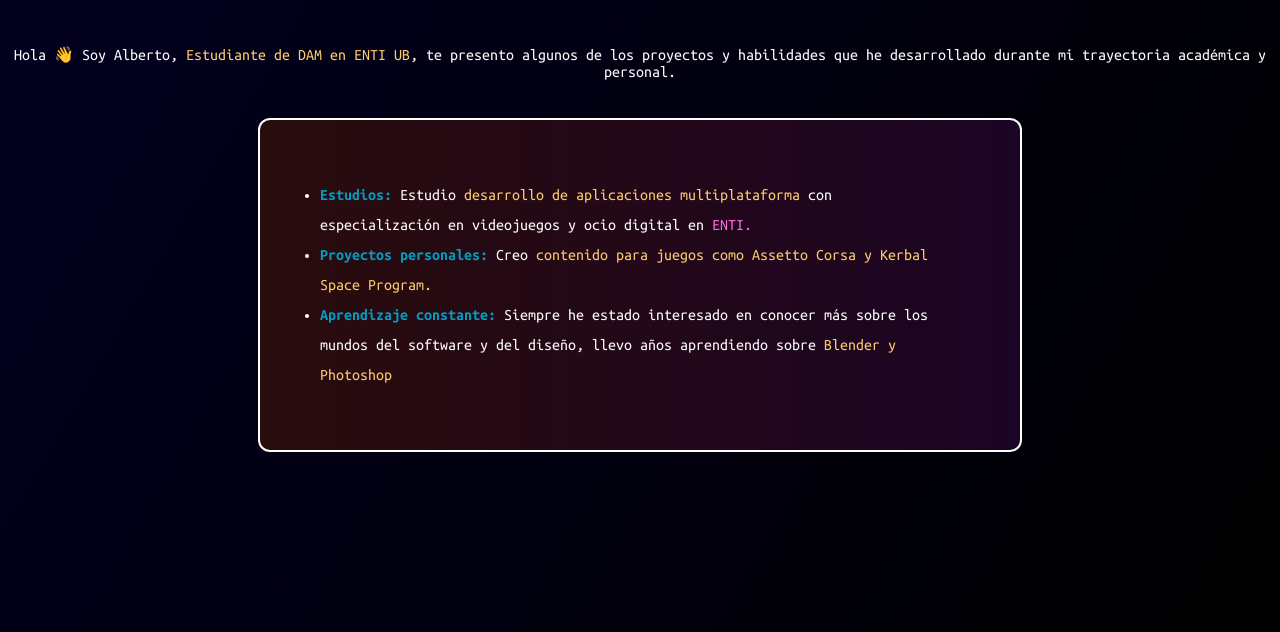
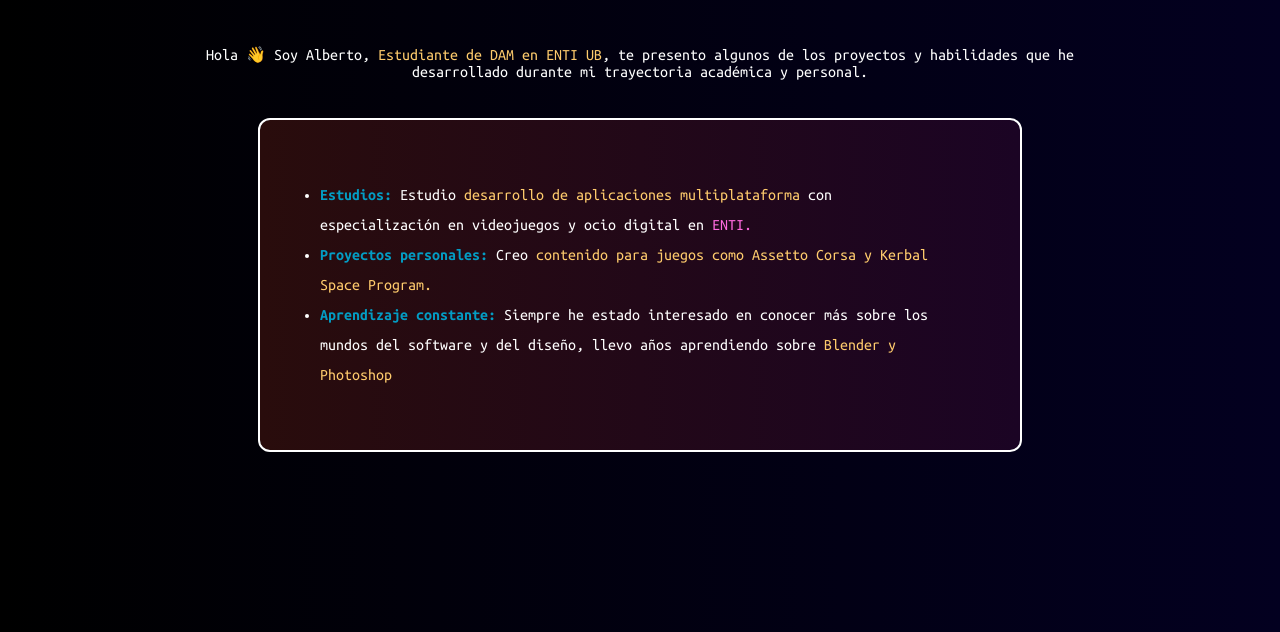
Before and after one commit to Alberto6126/Alberto6126.github.io, a plain HTML site: page index.html in a window 1280 px wide. Shown: the part 168-800 px from the top of the page. Drawn offline with Linux system fonts and the light colour scheme.

Commit message:
arreglos-2

```diff
--- a/index.html
+++ b/index.html
@@ -7,6 +7,7 @@
         <title>Inicio</title>
         <meta charset="UTF-8">
         <style>
+            /*text-decoration: dotted, dashed, solid, underline... etc para cambiar el estilo del texto (diferentes tipos de subrayados)*/
             html{
                 height: 100%;
             }
@@ -16,7 +17,7 @@
                 margin: 0;
                 background-attachment:scroll;
                 background: rgb(22, 0, 22);
-                background-image: linear-gradient(300deg, #000000, #030020);}
+                background-image: linear-gradient(90deg, #000000, #030020);}
             header{
                 background: rgb(22, 0, 22);
                 background-image: linear-gradient(90deg, #290c0c, #1b0424);
@@ -42,8 +43,18 @@
                 font-family:  'Segoe UI', Tahoma, Geneva, Verdana, sans-serif;
                 margin-bottom: -30px;
                 padding: 20px;
+                /* text-decoration:underline; */
             }
+            /* h3{
+                margin-top: 60px;
+                text-align: center;
+                font-size: 20px;
+                color: white;
+                font-family: Verdana, Geneva, Tahoma, sans-serif;
+                text-decoration:underline dashed;
+            } */
             p{
+                width: 70%;
                 text-align: center;
                 font-family: 'Ubuntu mono', Helvetica, sans-serif;
                 color: #ffffff;
@@ -51,10 +62,9 @@
 	            margin:0 auto;
                 margin-top: 100px;
                 margin-bottom: 40px;
+
 	            }
 
-
-                /*Arreglar margin*/
             .ul1{
                 outline-color: white;
                 outline-width: 2px;
@@ -133,6 +143,7 @@
             </h2>
         </header>
         <main>
+            <!-- <h3 class="punto_subrayado">Estoy subrallado con líneas discontinuas</h3> -->
         <p>
             Hola 👋 Soy Alberto, <em class="naranja">Estudiante de DAM en ENTI UB</em>, te presento algunos de los proyectos y habilidades que he desarrollado durante mi trayectoria académica y personal.
         </p>
```
